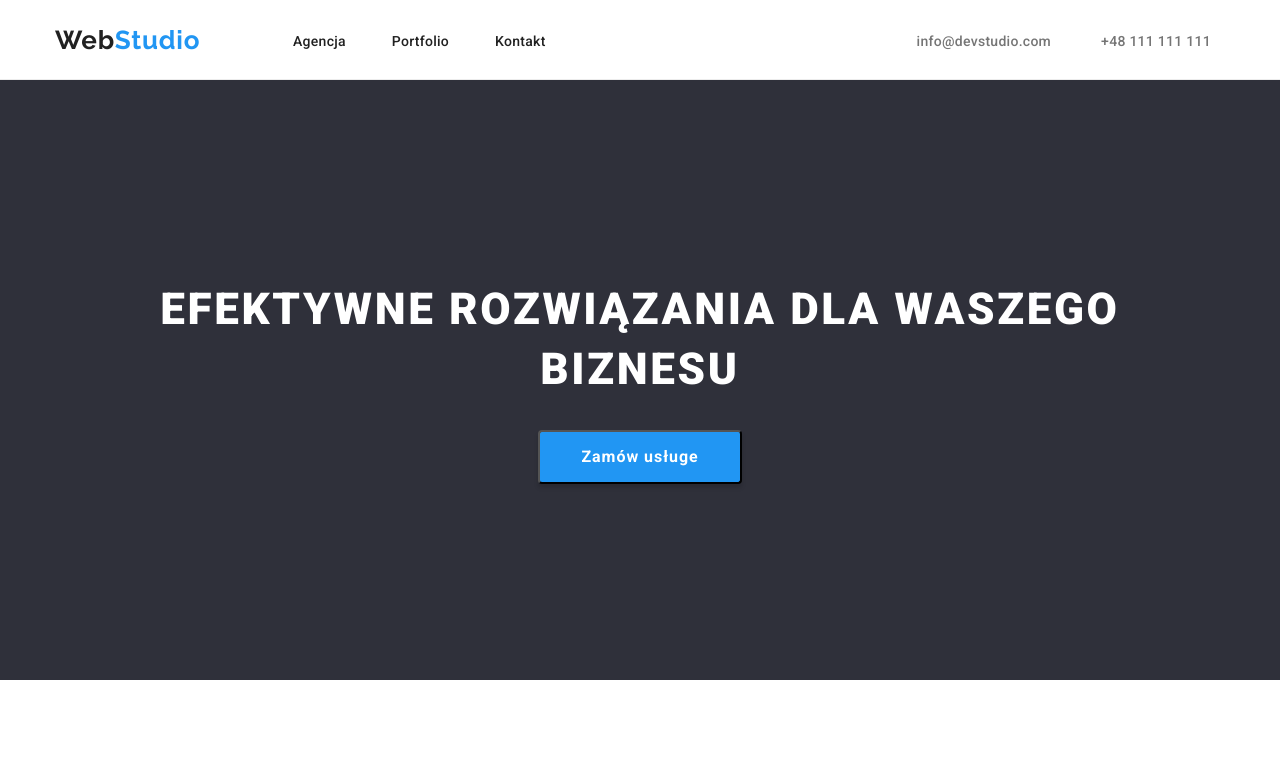
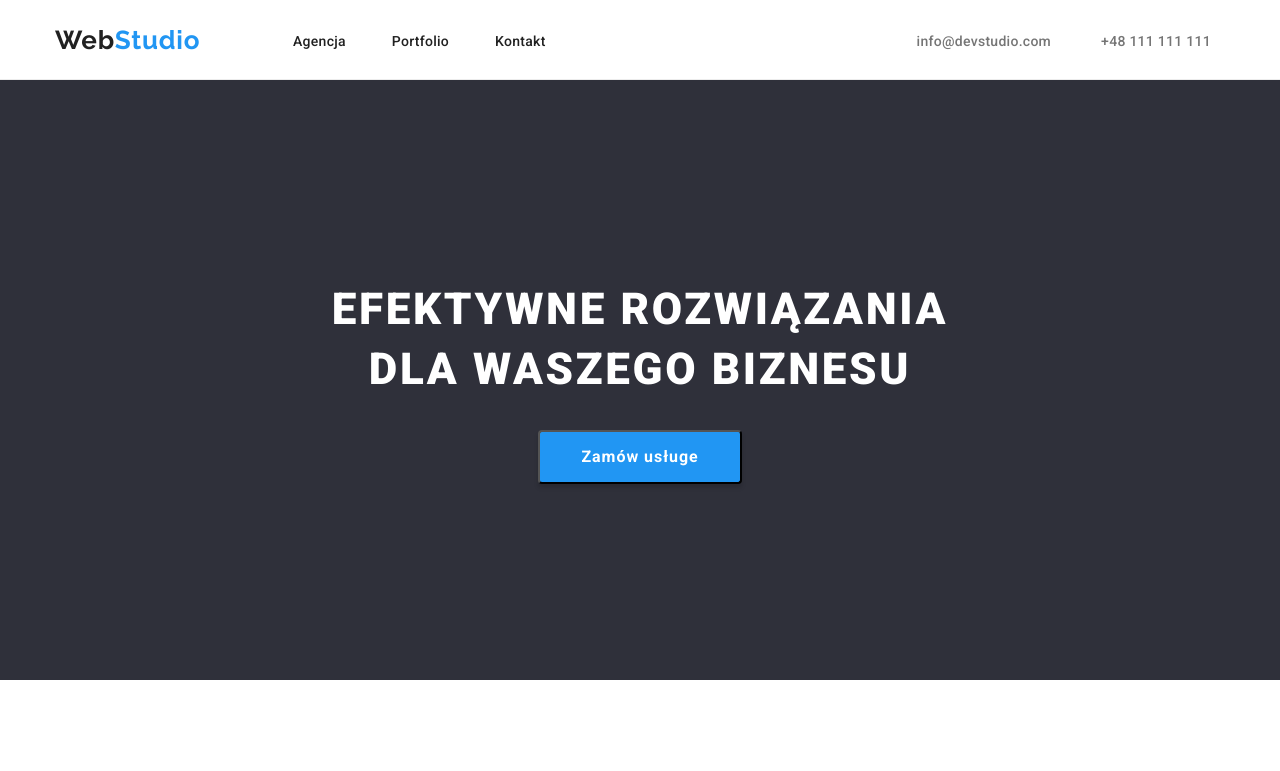
Before and after one commit to jarekbielski/goit-markup-hw-03_ON6, a plain HTML site: page index.html in a window 1280 px wide. Shown: the top 771 px of the page. Drawn offline with nearby package versions, Linux system fonts and the light colour scheme.

Commit message:
header tittle

```diff
--- a/css/styles.css
+++ b/css/styles.css
@@ -219,6 +219,8 @@ img {
     padding-bottom: 30px;
     padding-left: auto;
     padding-right: auto;
+    margin: auto;
+    width: 696px;
 
 }
 
```
